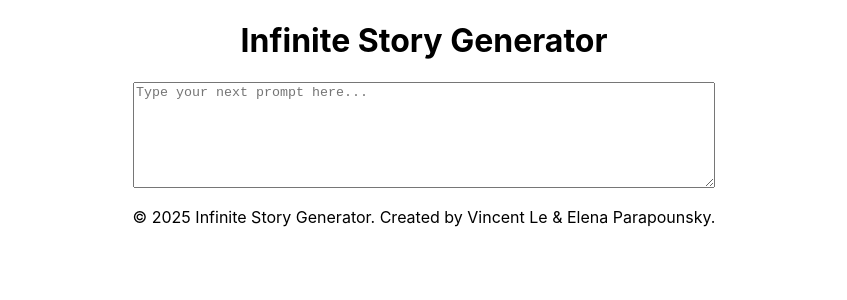
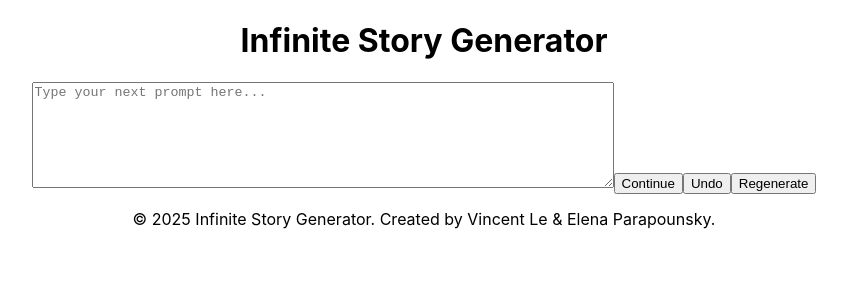
Before and after one commit to eparapounsky/infinite-story, a React (Create React App) app in the folder frontend/: page / in a window 1280 px wide. Shown: the top 300 px of the page, without its empty margins (216-1063 px from the left). Built offline with nearby package versions, Linux system fonts and the light colour scheme.

Commit message:
add continue/undo/regenerate buttons

```diff
--- a/frontend/src/App.js
+++ b/frontend/src/App.js
@@ -11,6 +11,10 @@ function App() {
 
       <textarea placeholder="Type your next prompt here..."></textarea>
 
+      <button>Continue</button>
+      <button>Undo</button>
+      <button>Regenerate</button>
+
       <footer>© 2025 Infinite Story Generator. Created by Vincent Le & Elena Parapounsky.</footer>
     </div>
   );
```
